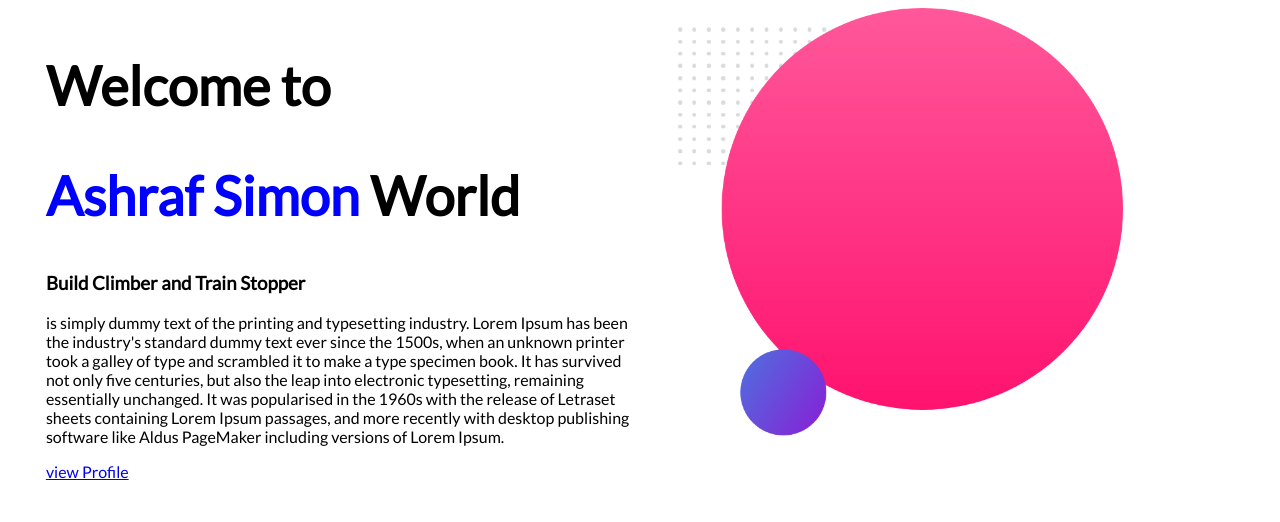
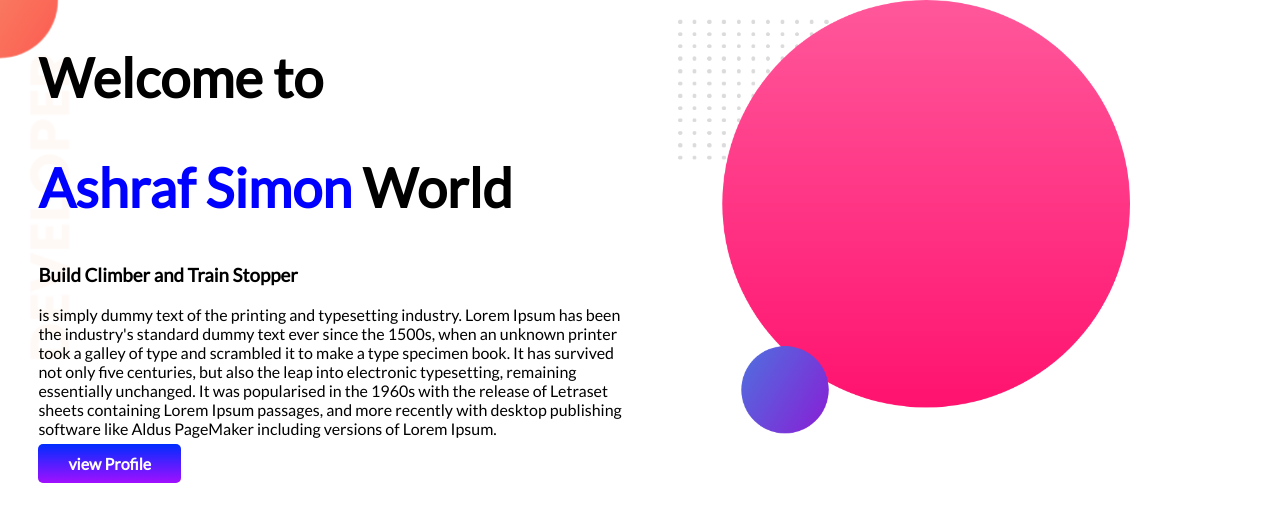
Before and after one commit to Md-Ashraf-simon/My-Portfolio, a plain HTML site: page index.html in a window 1280 px wide. Drawn offline with Linux system fonts and the light colour scheme.

Commit message:
portfolio git pushing 2nd time

```diff
--- a/index.html
+++ b/index.html
@@ -14,7 +14,7 @@
 </head>
 
 <body>
-    <section>
+    <section class="top-area">
         <div class="child-1">
             <h1>Welcome to</h1>
             <h1><span class="heading-color">Ashraf Simon</span> World</h1>
@@ -31,7 +31,7 @@
                 versions
                 of
                 Lorem Ipsum.</p>
-            <a target="blank" href="https://www.facebook.com/mdashraf.shikthar">view Profile</a>
+            <a class="ancor-btn" target="blank" href="https://www.facebook.com/mdashraf.shikthar">view Profile</a>
         </div>
         <div class="child-1">
             <img src="img/my-bg2.png" alt="">
--- a/style.css
+++ b/style.css
@@ -1,5 +1,6 @@
 body {
     font-family: 'Lato', sans-serif;
+    margin: 0%;
 }
 h1 {
     font-size: 54px;
@@ -17,3 +18,16 @@ section {
 .child-1 img {
     width: 75%;
 }
+.ancor-btn {
+    text-decoration: none;
+    background-image: linear-gradient(360deg , #a110ff, #002cff);
+    color: white;
+    padding: 10px 30px;
+    border-radius: 5px;
+    font-weight: bold;
+}
+.top-area {
+    background-image: url(img/top-banner.png);
+    background-repeat: no-repeat;
+
+}
```
